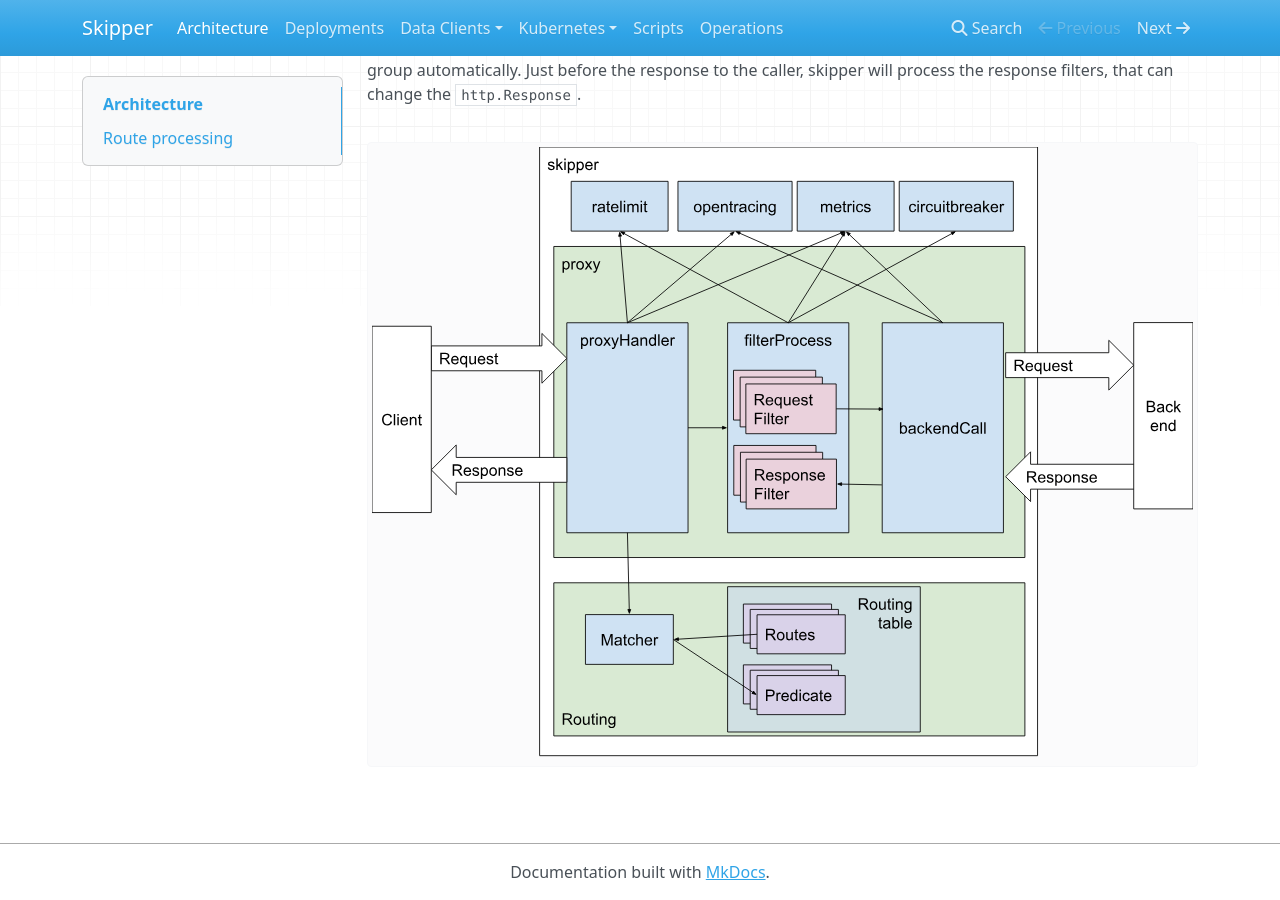
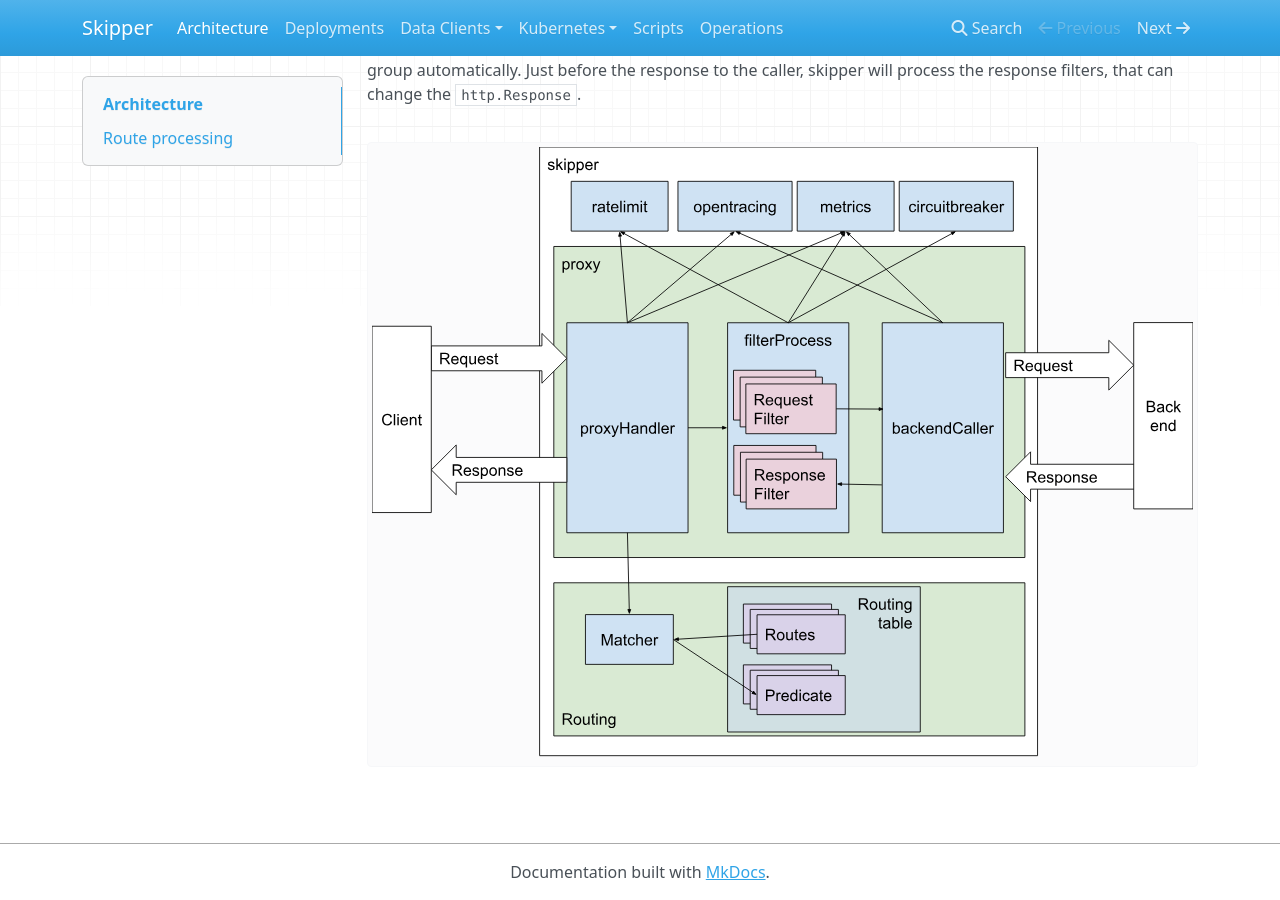
Before and after one commit to zalando/skipper, an MkDocs documentation site: the page built from docs/index.md, in a window 1280 px wide and 900 px high, scrolled down 1407 px. Built offline with MkDocs 1.6.1, drawn with Linux system fonts in a browser that asks for light colours; nearby versions of some CDN libraries; old or Windows-style settings are respelled for this version of MkDocs.

Commit message:
fix links and small correction of the req processing picture

```diff
--- a/docs/index.md
+++ b/docs/index.md
@@ -25,7 +25,7 @@
 Skipper has a rich set of metrics that are exposed as json, but can be
 exported in [Prometheus](https://prometheus.io) format.
 
-![Skipper's architecture ](../img/architecture.svg)
+![Skipper's architecture ](/img/architecture.svg)
 
 ## Route processing
 
@@ -46,4 +46,4 @@
 will process the response filters, that can change the
 `http.Response`.
 
-![Skipper's request and response processing ](../img/req-and-resp-processing.svg)
+![Skipper's request and response processing ](/img/req-and-resp-processing.svg)
```
Also changed, not shown: docs/img/req-and-resp-processing.svg.
